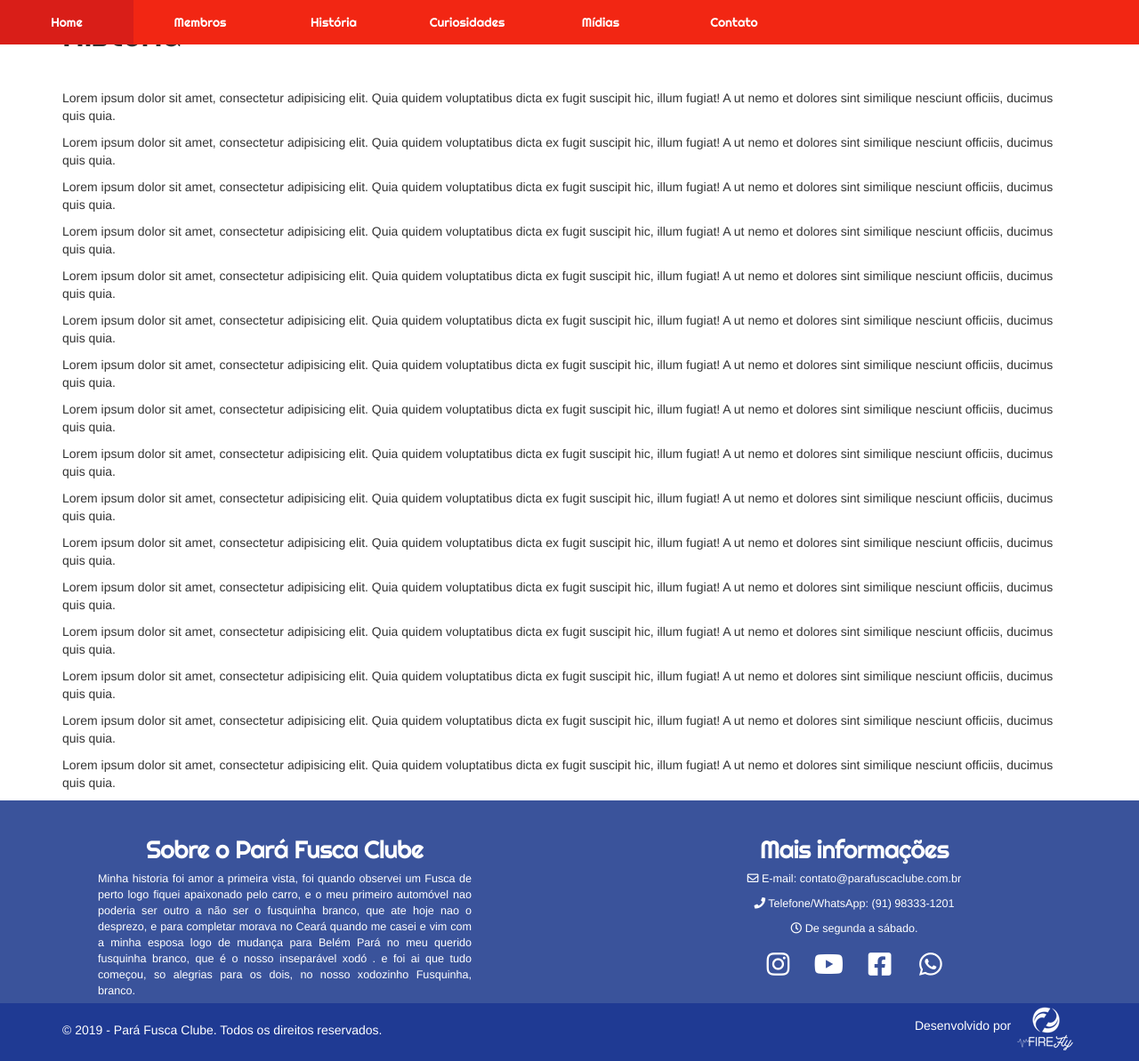
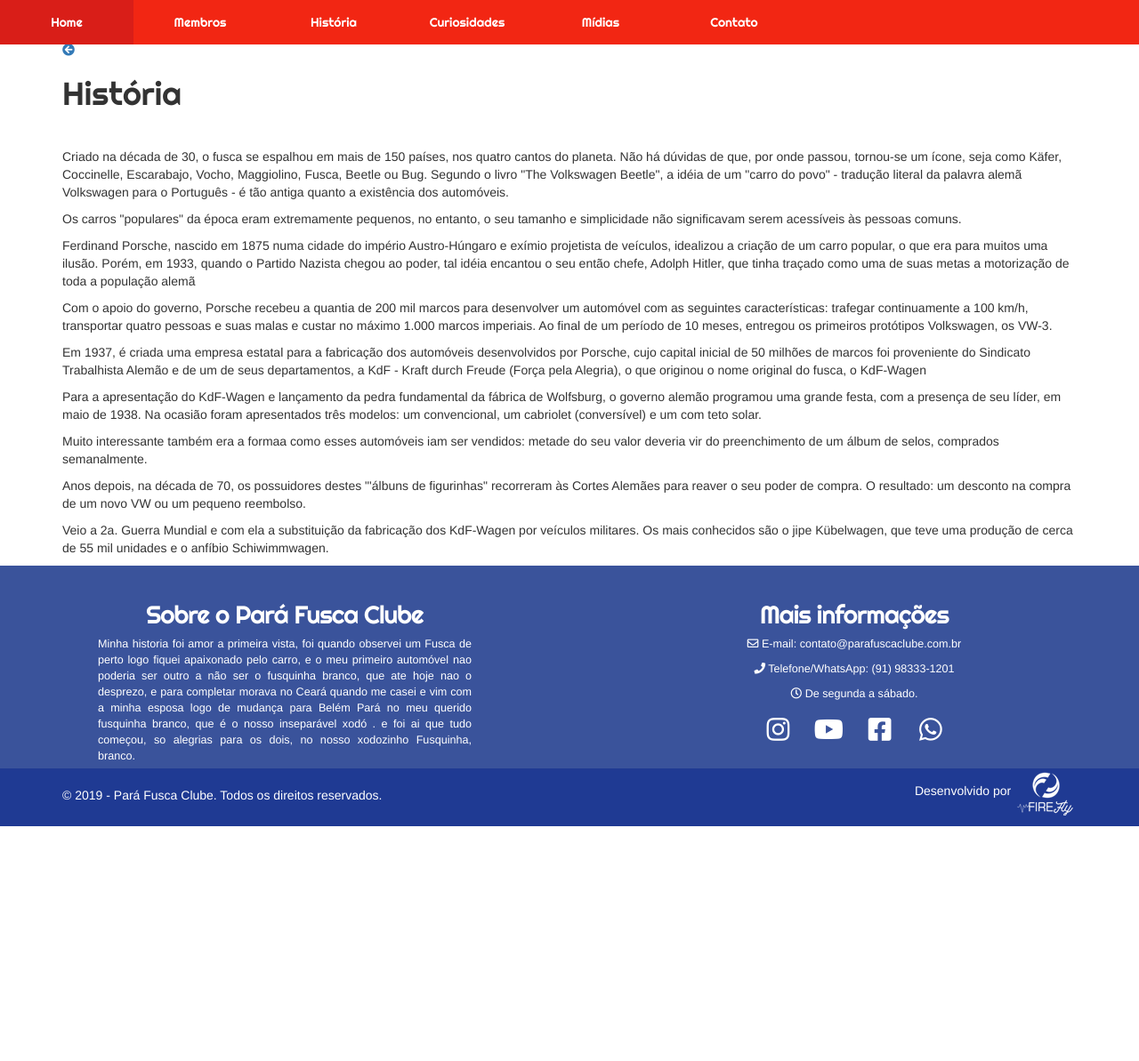
Before and after one commit to bladellano/parafuscaclube, a PHP site: page /historia in a window 1280 px wide. Shown: the whole page at 89% size. After the commit the page ends 929 px from the top, so only its background shows below. Run offline with PHP 8.4, Linux system fonts and the light colour scheme; some libraries are stand-ins or nearby versions.

Commit message:
Botao voltar, css, etc

```diff
--- a/css/style.css
+++ b/css/style.css
@@ -17,6 +17,10 @@
 	cursor: pointer;
 	box-shadow: 2px 2px #333;
 	z-index: 4;
+}
+
+.content-center{
+	padding-top: 46px;
 }
 .historia {
 	background-color: #3a539b;
--- a/historia.php
+++ b/historia.php
@@ -1,21 +1,17 @@
 
-<div class="container">
+<div class="container content-center">
+	<a href="javascript:history.back(1);"><i class="fa fa-arrow-circle-left"></i></a><h1>História</h1>
+	<p>Criado na década de 30, o fusca se espalhou em mais de 150 países, nos quatro cantos do planeta. Não há dúvidas de que, por onde passou, tornou-se um ícone, seja como Käfer, Coccinelle, Escarabajo, Vocho, Maggiolino, Fusca, Beetle ou Bug.
+	Segundo o livro "The Volkswagen Beetle", a idéia de um "carro do povo" - tradução literal da palavra alemã Volkswagen para o Português - é tão antiga quanto a existência dos automóveis.</p>
+	<p>Os carros "populares" da época eram extremamente pequenos, no entanto, o seu tamanho e simplicidade não significavam serem acessíveis às pessoas comuns.</p>
 
-	<h1>História</h1>
-	<p>Lorem ipsum dolor sit amet, consectetur adipisicing elit. Quia quidem voluptatibus dicta ex fugit suscipit hic, illum fugiat! A ut nemo et dolores sint similique nesciunt officiis, ducimus quis quia.</p>
-	<p>Lorem ipsum dolor sit amet, consectetur adipisicing elit. Quia quidem voluptatibus dicta ex fugit suscipit hic, illum fugiat! A ut nemo et dolores sint similique nesciunt officiis, ducimus quis quia.</p>
-	<p>Lorem ipsum dolor sit amet, consectetur adipisicing elit. Quia quidem voluptatibus dicta ex fugit suscipit hic, illum fugiat! A ut nemo et dolores sint similique nesciunt officiis, ducimus quis quia.</p>
-	<p>Lorem ipsum dolor sit amet, consectetur adipisicing elit. Quia quidem voluptatibus dicta ex fugit suscipit hic, illum fugiat! A ut nemo et dolores sint similique nesciunt officiis, ducimus quis quia.</p>
-	<p>Lorem ipsum dolor sit amet, consectetur adipisicing elit. Quia quidem voluptatibus dicta ex fugit suscipit hic, illum fugiat! A ut nemo et dolores sint similique nesciunt officiis, ducimus quis quia.</p>
-	<p>Lorem ipsum dolor sit amet, consectetur adipisicing elit. Quia quidem voluptatibus dicta ex fugit suscipit hic, illum fugiat! A ut nemo et dolores sint similique nesciunt officiis, ducimus quis quia.</p>
-	<p>Lorem ipsum dolor sit amet, consectetur adipisicing elit. Quia quidem voluptatibus dicta ex fugit suscipit hic, illum fugiat! A ut nemo et dolores sint similique nesciunt officiis, ducimus quis quia.</p>
-	<p>Lorem ipsum dolor sit amet, consectetur adipisicing elit. Quia quidem voluptatibus dicta ex fugit suscipit hic, illum fugiat! A ut nemo et dolores sint similique nesciunt officiis, ducimus quis quia.</p>
-	<p>Lorem ipsum dolor sit amet, consectetur adipisicing elit. Quia quidem voluptatibus dicta ex fugit suscipit hic, illum fugiat! A ut nemo et dolores sint similique nesciunt officiis, ducimus quis quia.</p>
-	<p>Lorem ipsum dolor sit amet, consectetur adipisicing elit. Quia quidem voluptatibus dicta ex fugit suscipit hic, illum fugiat! A ut nemo et dolores sint similique nesciunt officiis, ducimus quis quia.</p>
-	<p>Lorem ipsum dolor sit amet, consectetur adipisicing elit. Quia quidem voluptatibus dicta ex fugit suscipit hic, illum fugiat! A ut nemo et dolores sint similique nesciunt officiis, ducimus quis quia.</p>
-	<p>Lorem ipsum dolor sit amet, consectetur adipisicing elit. Quia quidem voluptatibus dicta ex fugit suscipit hic, illum fugiat! A ut nemo et dolores sint similique nesciunt officiis, ducimus quis quia.</p>
-	<p>Lorem ipsum dolor sit amet, consectetur adipisicing elit. Quia quidem voluptatibus dicta ex fugit suscipit hic, illum fugiat! A ut nemo et dolores sint similique nesciunt officiis, ducimus quis quia.</p>
-	<p>Lorem ipsum dolor sit amet, consectetur adipisicing elit. Quia quidem voluptatibus dicta ex fugit suscipit hic, illum fugiat! A ut nemo et dolores sint similique nesciunt officiis, ducimus quis quia.</p>
-	<p>Lorem ipsum dolor sit amet, consectetur adipisicing elit. Quia quidem voluptatibus dicta ex fugit suscipit hic, illum fugiat! A ut nemo et dolores sint similique nesciunt officiis, ducimus quis quia.</p>
-	<p>Lorem ipsum dolor sit amet, consectetur adipisicing elit. Quia quidem voluptatibus dicta ex fugit suscipit hic, illum fugiat! A ut nemo et dolores sint similique nesciunt officiis, ducimus quis quia.</p>
+	<p>Ferdinand Porsche, nascido em 1875 numa cidade do império Austro-Húngaro e exímio projetista de veículos, idealizou a criação de um carro popular, o que era para muitos uma ilusão. Porém, em 1933, quando o Partido Nazista chegou ao poder, tal idéia encantou o seu então chefe, Adolph Hitler, que tinha traçado como uma de suas metas a motorização de toda a população alemã</p>
+
+	<p>Com o apoio do governo, Porsche recebeu a quantia de 200 mil marcos para desenvolver um automóvel com as seguintes características: trafegar continuamente a 100 km/h, transportar quatro pessoas e suas malas e custar no máximo 1.000 marcos imperiais. Ao final de um período de 10 meses, entregou os primeiros protótipos Volkswagen, os VW-3.</p>
+	<p>Em 1937, é criada uma empresa estatal para a fabricação dos automóveis desenvolvidos por Porsche, cujo capital inicial de 50 milhões de marcos foi proveniente do Sindicato Trabalhista Alemão e de um de seus departamentos, a KdF - Kraft durch Freude (Força pela Alegria), o que originou o nome original do fusca, o KdF-Wagen</p>
+	<p>Para a apresentação do KdF-Wagen e lançamento da pedra fundamental da fábrica de Wolfsburg, o governo alemão programou uma grande festa, com a presença de seu líder, em maio de 1938. Na ocasião foram apresentados três modelos: um convencional, um cabriolet (conversível) e um com teto solar.</p>
+	<p>Muito interessante também era a formaa como esses automóveis iam ser vendidos: metade do seu valor deveria vir do preenchimento de um álbum de selos, comprados semanalmente.</p>
+	<p>Anos depois, na década de 70, os possuidores destes "'álbuns de figurinhas" recorreram às Cortes Alemães para reaver o seu poder de compra. O resultado: um desconto na compra de um novo VW ou um pequeno reembolso.</p>
+	<p>Veio a 2a. Guerra Mundial e com ela a substituição da fabricação dos KdF-Wagen por veículos militares. Os mais conhecidos são o jipe  Kübelwagen, que teve uma produção de cerca de 55 mil unidades e o anfíbio Schiwimmwagen.</p>
+
 </div>
```
Also changed, not shown: 404.php (+3 -4 lines).
